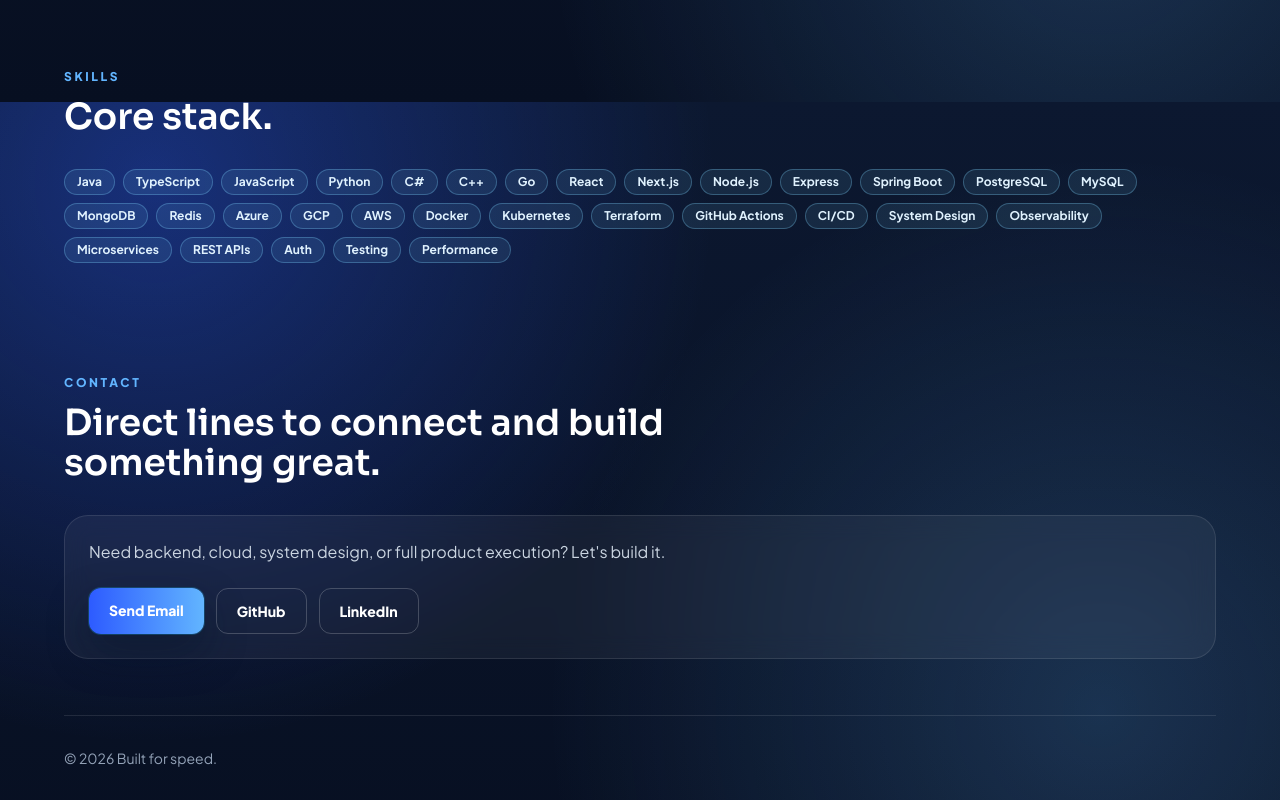
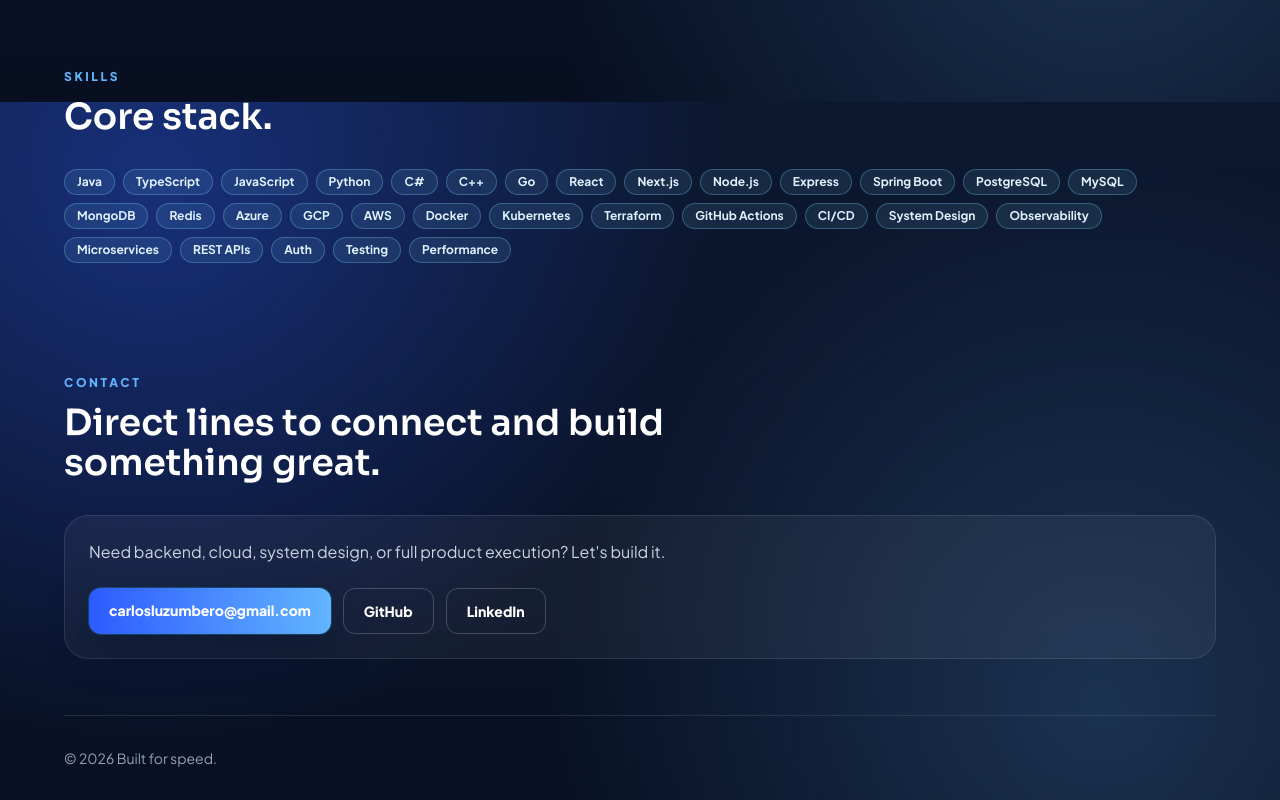
Before and after one commit to lilChars/sonicWP, a React (Vite) app: page / in a window 1280 px wide. Shown: the part 1498-2298 px from the top of the page. Built offline with nearby package versions, Linux system fonts and the light colour scheme.

Commit message:
no blocks

```diff
--- a/src/App.jsx
+++ b/src/App.jsx
@@ -323,7 +323,7 @@ export default function App() {
               </p>
               <div className="mt-6 flex flex-wrap gap-3">
                 <a href="mailto:carlosluzumbero@gmail.com" className="rounded-xl bg-gradient-to-r from-cobalt to-skyPulse px-5 py-3 text-sm font-extrabold text-white shadow-neon">
-                  Send Email
+                  carlosluzumbero@gmail.com
                 </a>
                 <a href="https://github.com/lilChars" target="_blank" rel="noreferrer" className="rounded-xl border border-white/20 px-5 py-3 text-sm font-extrabold text-white">
                   GitHub
```
